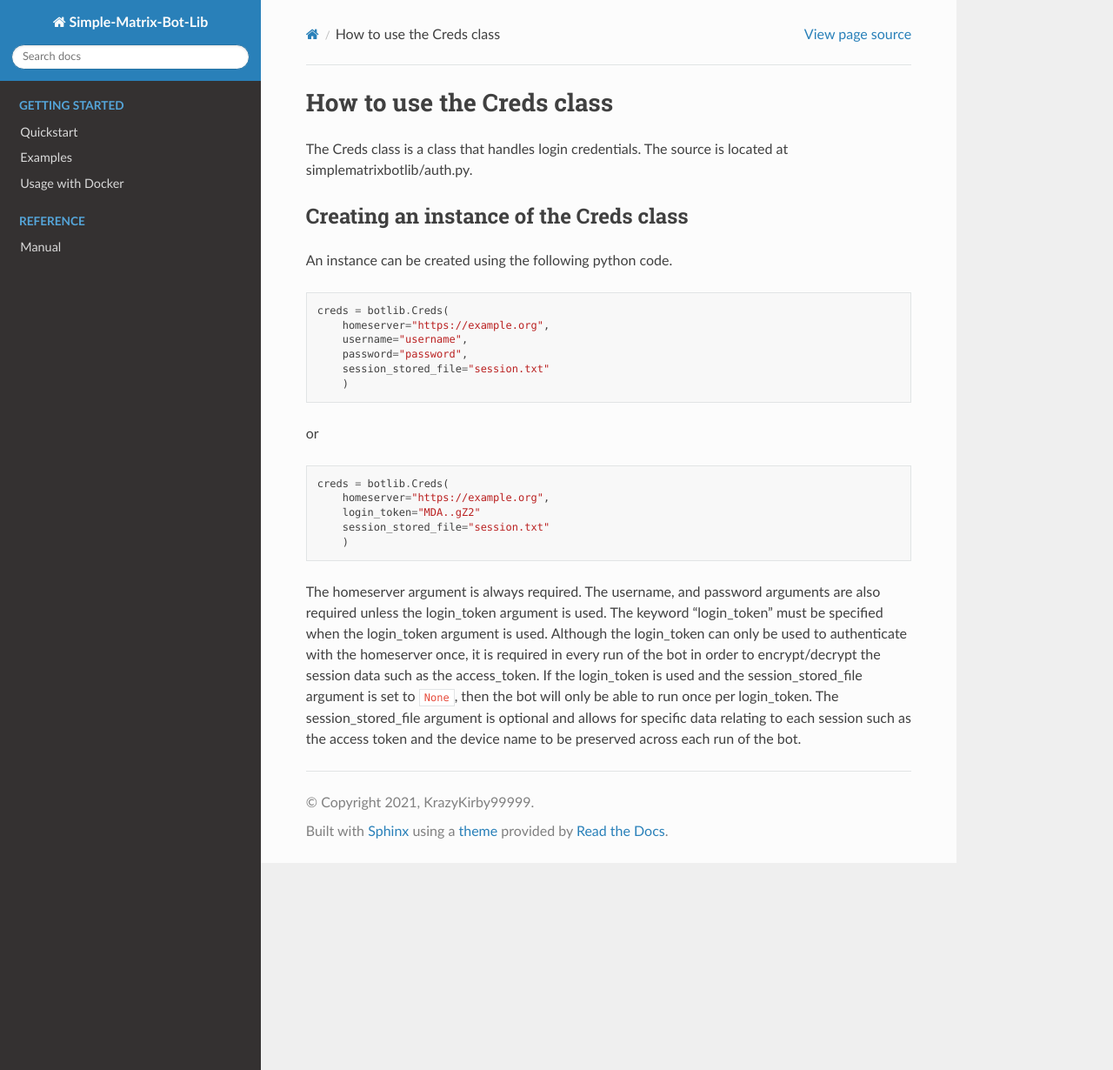
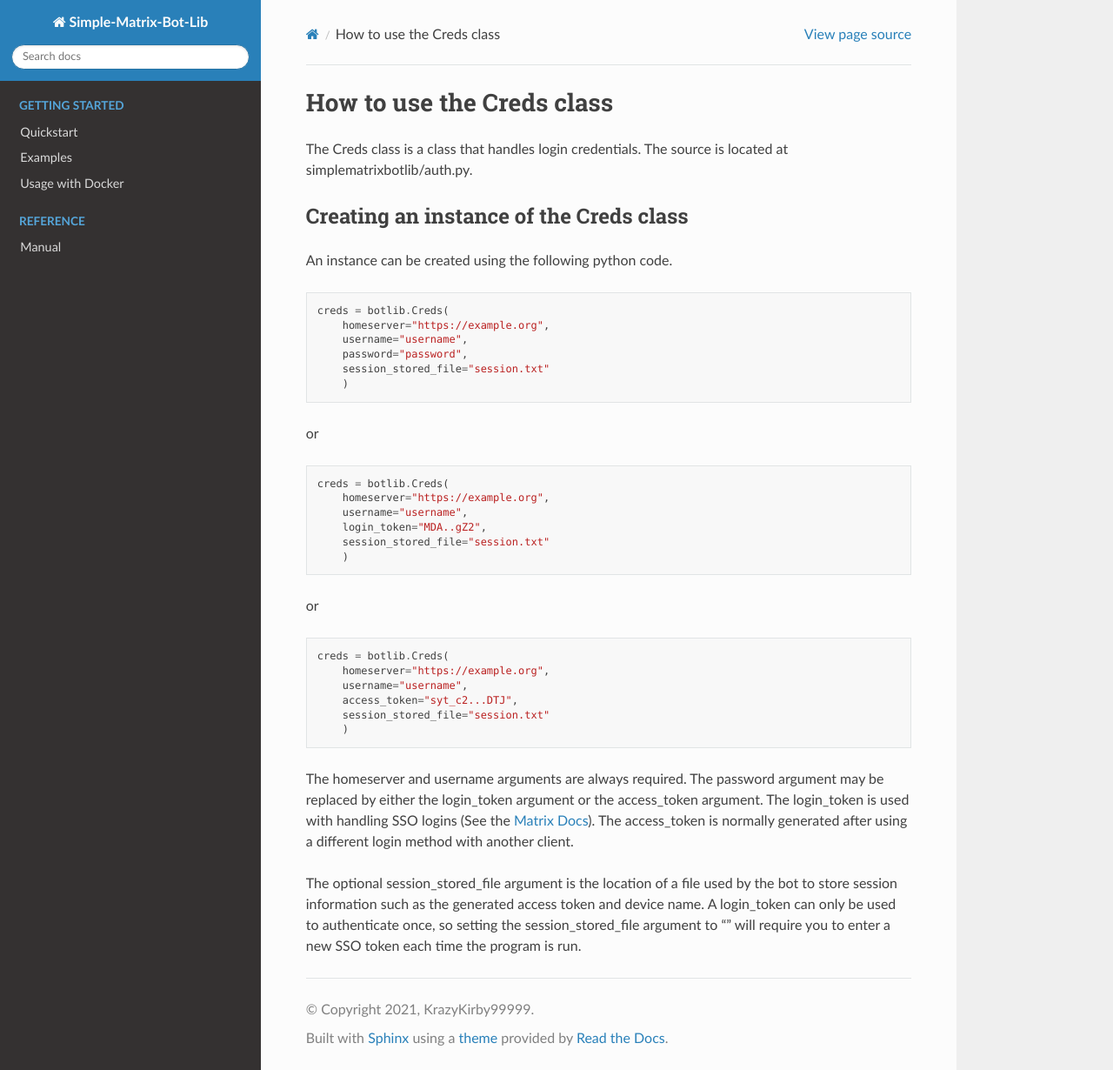
Before and after one commit to imbev/simplematrixbotlib, a Sphinx documentation site: the page built from doc/manual/creds.md, in a window 1280 px wide and 1230 px high. Shown: the whole window at 87% size. Built offline with Sphinx 7.4.7 and the Read the Docs theme 2.0.0, drawn with Linux system fonts in a browser that asks for light colours.

Commit message:
docs: Update creds section of docs
The part of the documentation manual concerning the creation of a Creds object was updated. An example of using an access token is now included, and the other text is now more clear.

````diff
--- a/doc/manual/creds.md
+++ b/doc/manual/creds.md
@@ -15,8 +15,20 @@ or
 ```python
 creds = botlib.Creds(
     homeserver="https://example.org",
-    login_token="MDA..gZ2"
+    username="username",
+    login_token="MDA..gZ2",
     session_stored_file="session.txt"
     )
 ```
-The homeserver argument is always required. The username, and password arguments are also required unless the login_token argument is used. The keyword "login_token" must be specified when the login_token argument is used. Although the login_token can only be used to authenticate with the homeserver once, it is required in every run of the bot in order to encrypt/decrypt the session data such as the access_token. If the login_token is used and the session_stored_file argument is set to `None`, then the bot will only be able to run once per login_token. The session_stored_file argument is optional and allows for specific data relating to each session such as the access token and the device name to be preserved across each run of the bot.
+or
+```python
+creds = botlib.Creds(
+    homeserver="https://example.org",
+    username="username",
+    access_token="syt_c2...DTJ",
+    session_stored_file="session.txt"
+    )
+```
+The homeserver and username arguments are always required.  The password argument may be replaced by either the login_token argument or the access_token argument. The login_token is used with handling SSO logins (See the [Matrix Docs](https://matrix.org/docs/guides/sso-for-client-developers#handling-sso)). The access_token is normally generated after using a different login method with another client.
+
+The optional session_stored_file argument is the location of a file used by the bot to store session information such as the generated access token and device name. A login_token can only be used to authenticate once, so setting the session_stored_file argument to "" will require you to enter a new SSO token each time the program is run.
````
